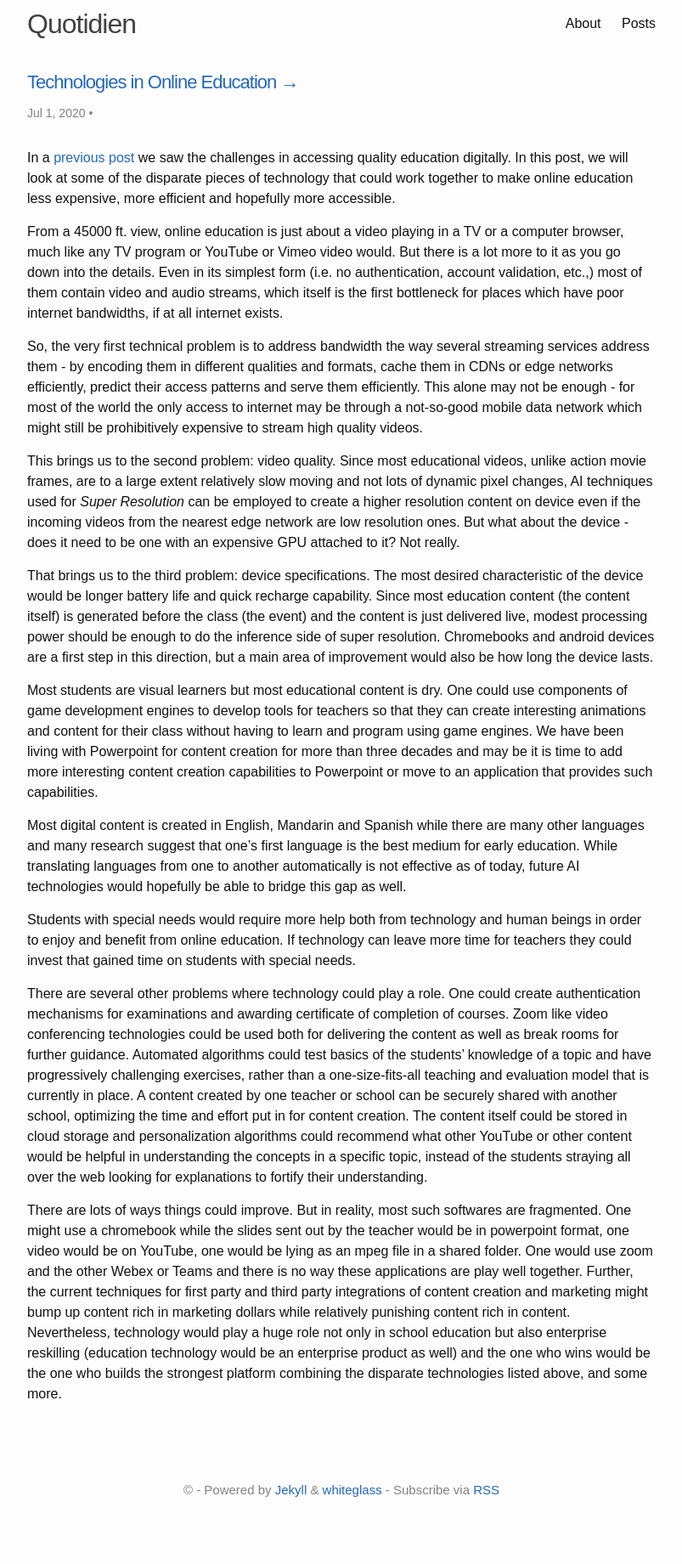
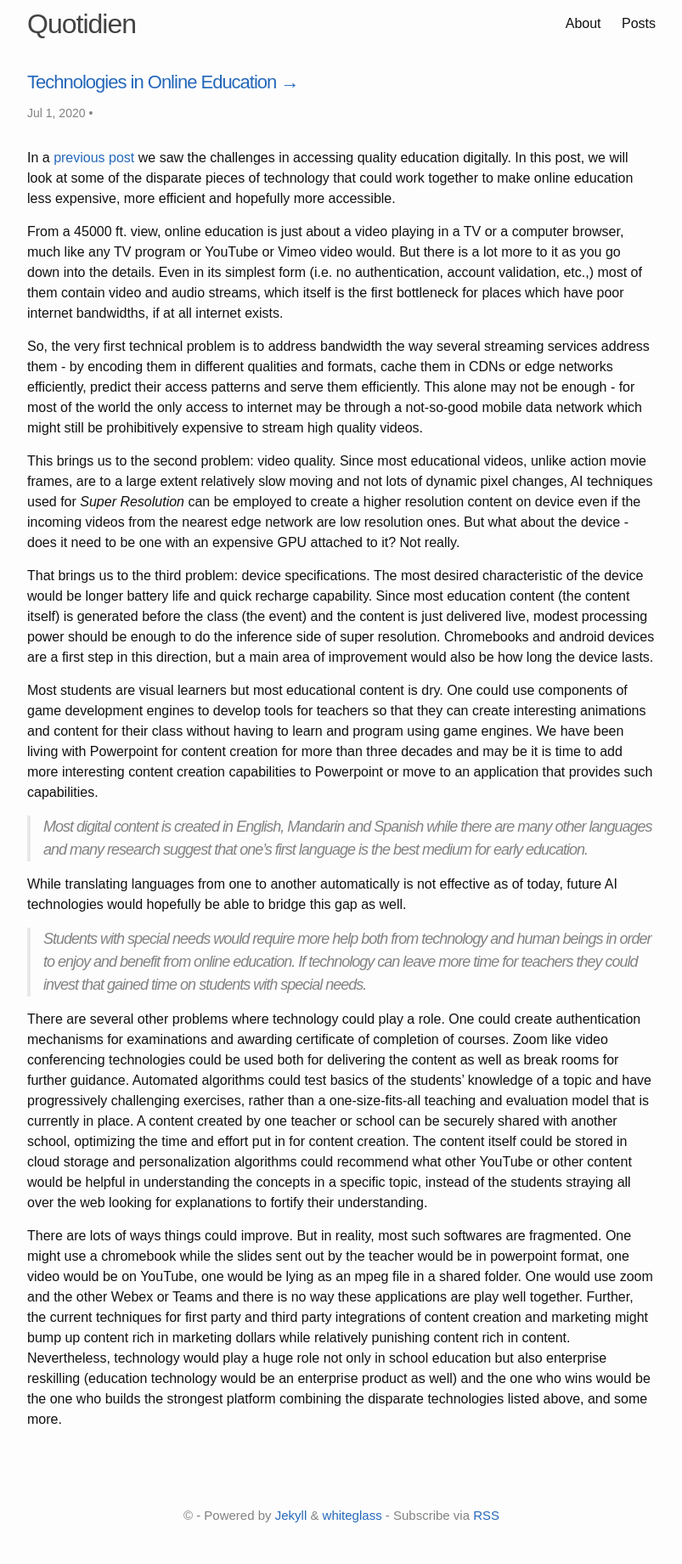
Before and after one commit to dotkay/dotkay.github.io, a Jekyll site: the page built from _posts/2020-07-01-online-education-part-2.md, in a window 1280 px wide. Shown: the whole page at 85% size, without its empty margins (238-1041 px from the left). Built offline with Jekyll 4.4.1, drawn with Linux system fonts in a browser that asks for light colours; before the commit the page ends 1811 px from its top, so only the background shows below that.

Commit message:
minor fixes

```diff
--- a/_posts/2020-07-01-online-education-part-2.md
+++ b/_posts/2020-07-01-online-education-part-2.md
@@ -18,9 +18,11 @@
 
 Most students are visual learners but most educational content is dry. One could use components of game development engines to develop tools for teachers so that they can create interesting animations and content for their class without having to learn and program using game engines. We have been living with Powerpoint for content creation for more than three decades and may be it is time to add more interesting content creation capabilities to Powerpoint or move to an application that provides such capabilities.
 
-Most digital content is created in English, Mandarin and Spanish while there are many other languages and many research suggest that one's first language is the best medium for early education. While translating languages from one to another automatically is not effective as of today, future AI technologies would hopefully be able to bridge this gap as well.
+> Most digital content is created in English, Mandarin and Spanish while there are many other languages and many research suggest that one's first language is the best medium for early education.
 
-Students with special needs would require more help both from technology and human beings in order to enjoy and benefit from online education. If technology can leave more time for teachers they could invest that gained time on students with special needs.
+While translating languages from one to another automatically is not effective as of today, future AI technologies would hopefully be able to bridge this gap as well.
+
+> Students with special needs would require more help both from technology and human beings in order to enjoy and benefit from online education. If technology can leave more time for teachers they could invest that gained time on students with special needs.
 
 There are several other problems where technology could play a role. One could create authentication mechanisms for examinations and awarding certificate of completion of courses. Zoom like video conferencing technologies could be used both for delivering the content as well as break rooms for further guidance. Automated algorithms could test basics of the students' knowledge of a topic and have progressively challenging exercises, rather than a one-size-fits-all teaching and evaluation model that is currently in place. A content created by one teacher or school can be securely shared with another school, optimizing the time and effort put in for content creation. The content itself could be stored in cloud storage and personalization algorithms could recommend what other YouTube or other content would be helpful in understanding the concepts in a specific topic, instead of the students straying all over the web looking for explanations to fortify their understanding.
 
```
